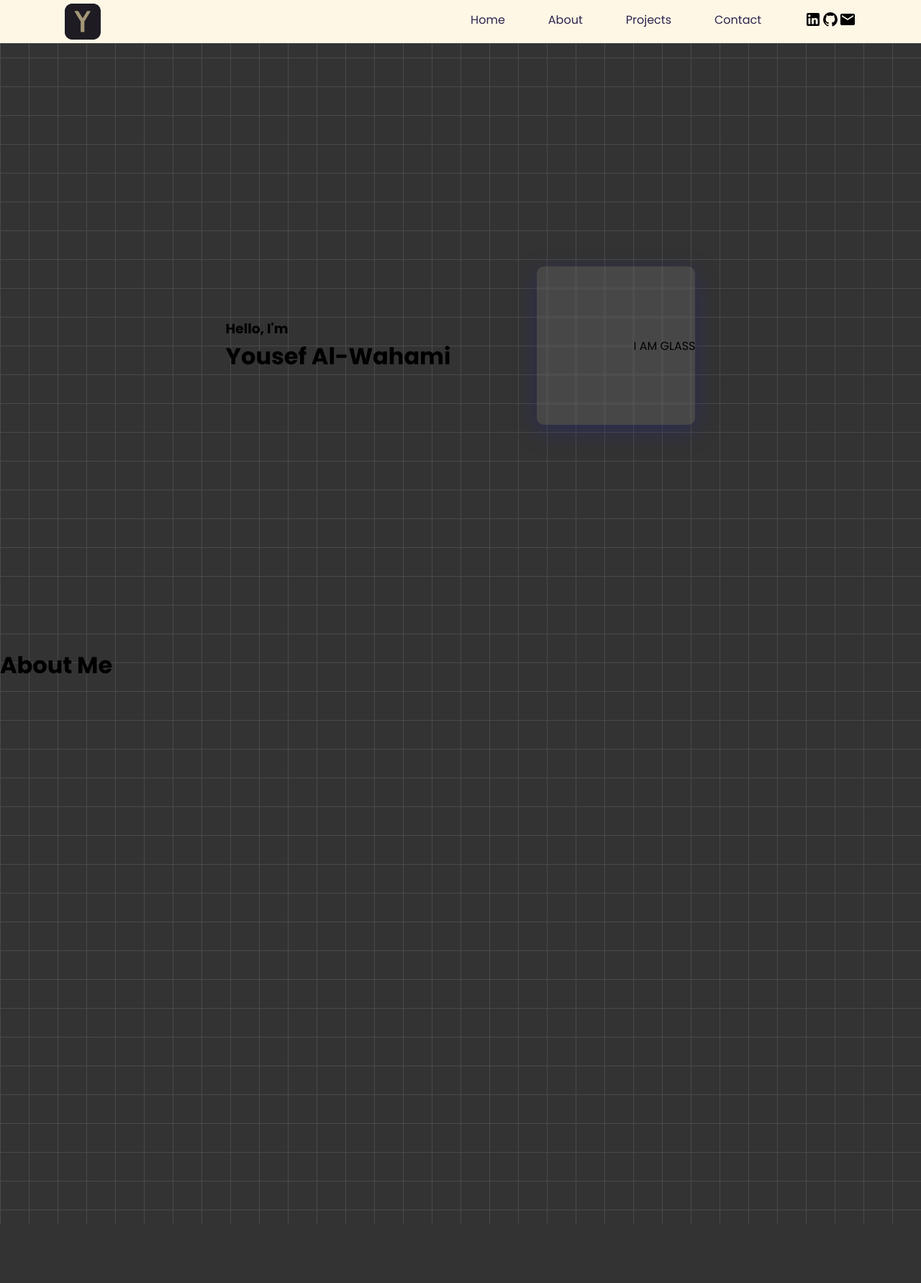
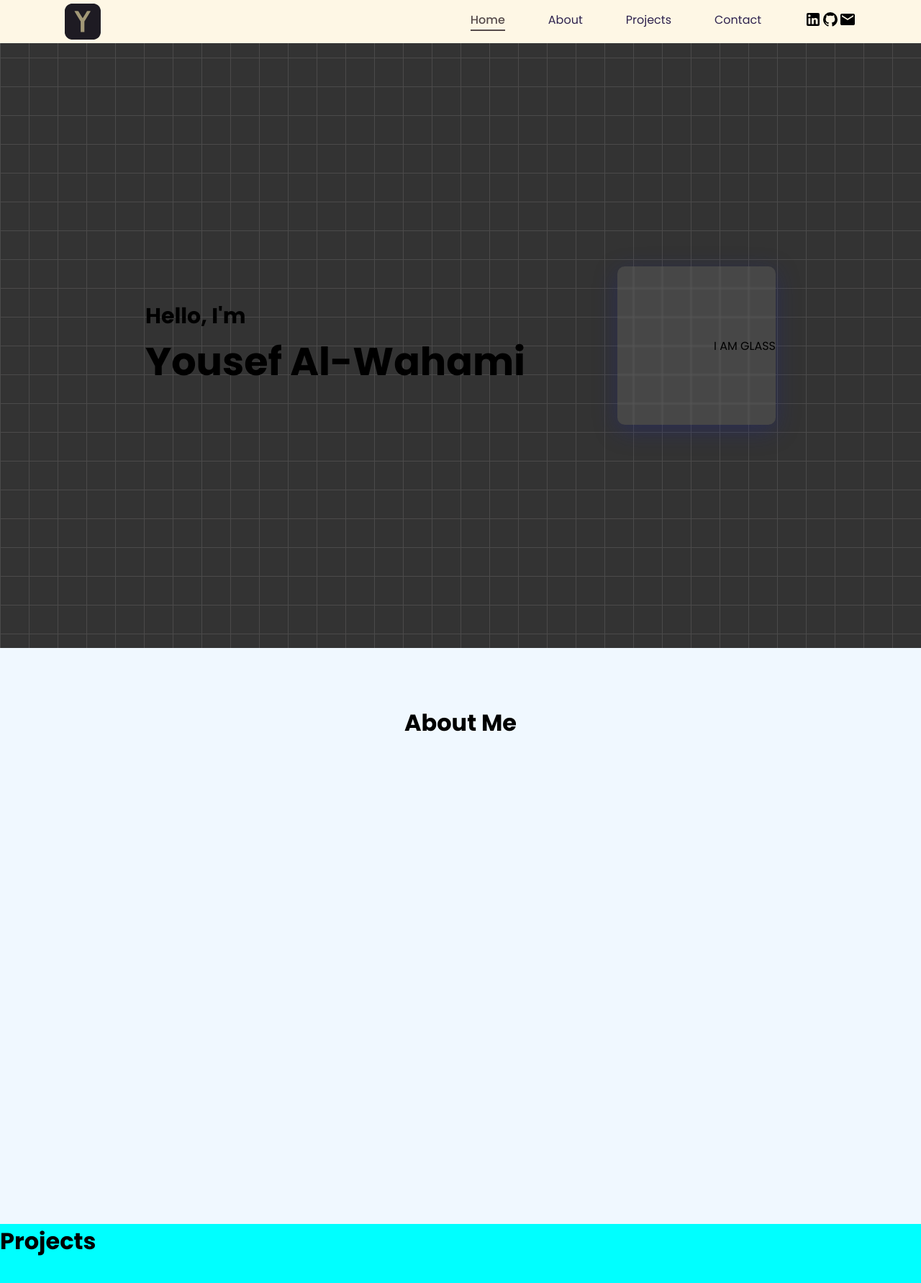
Before and after one commit to wahamiyousef/oldSite2_wahamiyousef.github.io, a React (Create React App) app: page / in a window 1280 px wide. Shown: the top 1782 px of the page at 72% size. Before the commit the page ends 1700 px from the top, so only its background shows below. Built offline with nearby package versions, Linux system fonts and the light colour scheme.

Commit message:
home, about pages

```diff
--- a/src/App.js
+++ b/src/App.js
@@ -4,6 +4,7 @@ import { BrowserRouter, Routes, Route, createBrowserRouter, RouterProvider } fro
 
 import Home from './pages/Home.js'
 import About from './pages/About.js'
+import Projects from './pages/Projects.js'
 
 function App() {
   return (
@@ -11,6 +12,7 @@ function App() {
       <Navbar />
       <Home />
       <About />
+      <Projects />
     </div>
 
     /* Multi-page routing
--- a/src/components/Navbar.js
+++ b/src/components/Navbar.js
@@ -12,6 +12,7 @@ import '../styles/navbar.css'
 const Navbar = () => {
   const [showNavbar, setShowNavbar] = useState(false);
   const [isScrolled, setIsScrolled] = useState(false);
+  const [activeSection, setActiveSection] = useState('home');
 
   const handleShowNavbar = () => {
     setShowNavbar(!showNavbar)
@@ -23,7 +24,23 @@ const Navbar = () => {
     } else {
       setIsScrolled(false);
     }
+
+    const sections = ['home', 'about', 'projects', 'contact'];
+    let currentSection = '';
+
+    sections.forEach((section) => {
+      const sectionElement = document.getElementById(section);
+      if (sectionElement) {
+        const rect = sectionElement.getBoundingClientRect();
+        if (rect.top <= 100 && rect.bottom >= 100) {
+          currentSection = section;
+        }
+      }
+    });
+
+    setActiveSection(currentSection);
   };
+
 
   useEffect(() => {
     window.addEventListener('scroll', handleScroll);
@@ -39,26 +56,26 @@ const Navbar = () => {
           <img src={Logo} style={{height: '50px', width: '50px'}} />
         </div>
         <div className="menu-icon" onClick={handleShowNavbar}>
-          <img src={Hamburger} style={{height: '50px', width: '50px'}}/>
+          <img src={Hamburger} style={{height: '50px', width: '50px'}} alt="Menu" />
         </div>
-        <div className={`nav-elements  ${showNavbar && 'active'}`}>
+        <div className={`nav-elements ${showNavbar ? 'active' : ''}`}>
           <ul>
             <li>
-              <a href="#">Home</a>
+              <a href="#" className={activeSection === 'home' ? 'active' : ''}>Home</a>
             </li>
             <li>
-              <a href="#about">About</a>
+              <a href="#about" className={activeSection === 'about' ? 'active' : ''}>About</a>
             </li>
             <li>
-              <a href="#projects">Projects</a>
+              <a href="#projects" className={activeSection === 'projects' ? 'active' : ''}>Projects</a>
             </li>
             <li>
-              <a href="#contact">Contact</a>
+              <a href="#contact" className={activeSection === 'contact' ? 'active' : ''}>Contact</a>
             </li>
-            <div>
-              <a class="icons" href="https://www.linkedin.com/in/yousef-al-wahami" target="_blank"><img src={Linkedin}/></a>
-              <a class="icons" href="https://github.com/wahamiyousef" target="_blank"><img src={Github}/></a>
-              <a class="icons" href="mailto:alwahamiyousef@gmail.com"><img src={Email}/></a>
+            <div className='social-icon'>
+              <a className="icons" href="https://www.linkedin.com/in/yousef-al-wahami" target="_blank"><img src={Linkedin} alt="LinkedIn"/></a>
+              <a className="icons" href="https://github.com/wahamiyousef" target="_blank"><img src={Github} alt="GitHub"/></a>
+              <a className="icons" href="mailto:alwahamiyousef@gmail.com"><img src={Email} alt="Email" /></a>
             </div>
 
             {/*
--- a/src/pages/About.js
+++ b/src/pages/About.js
@@ -1,8 +1,9 @@
 import React from 'react'
+import '../styles/about.css'
 
 function About() {
   return (
-    <div style={{height: '100vh'}}>
+    <div id='about' className='aboutContainer'>
       <h1>About Me</h1>
     </div>
   )
--- a/src/pages/Home.js
+++ b/src/pages/Home.js
@@ -3,7 +3,7 @@ import '../styles/home.css'
 
 function Home() {
   return (
-    <div className="home">
+    <div id="home" className="home">
       <div className="intro" style={{alignItems: 'flex-start'}}>
         <h3>Hello, I'm</h3>
         <h1>Yousef Al-Wahami</h1>
--- /dev/null
+++ b/src/pages/Projects.js
@@ -0,0 +1,12 @@
+import React from 'react'
+import '../styles/projects.css'
+
+function Projects() {
+  return (
+    <div id="projects" className='projectsContainer'>
+      <h1>Projects</h1>
+    </div>
+  )
+}
+
+export default Projects
--- /dev/null
+++ b/src/styles/about.css
@@ -0,0 +1,9 @@
+.aboutContainer {
+  background-color: aliceblue;
+  height: 100vh;
+}
+
+.aboutContainer h1 {
+  text-align: center;
+  padding-top: 80px;
+}
--- a/src/styles/home.css
+++ b/src/styles/home.css
@@ -12,7 +12,7 @@
   width: 100%;
   padding: 100px 0;
   flex-direction: row;
-  gap: 120px;
+  gap: 10%;
 }
 .intro, .glass{
   /*
@@ -29,6 +29,15 @@
   flex-direction: column;
 }
 
+.intro h1{
+  font-size: 54px;
+  font-weight: bold;
+}
+.intro h3{
+  font-size: 30px;
+  font-weight: bold;
+}
+
 .glass{
   width: 220px;
   height: 220px;
--- a/src/styles/navbar.css
+++ b/src/styles/navbar.css
@@ -30,6 +30,7 @@
   border-bottom-right-radius: 30px;
   padding: 0 30px 0 30px;*/
 }
+
 @media (min-width: 769px) {
   .navbar.scrolled {
     position: sticky;
@@ -74,10 +75,14 @@
   text-decoration: none;
 }
 
+.nav-elements ul a:hover {
+  background-color: aliceblue;
+}
 .nav-elements ul a.active {
   color: #574c4c;
   font-weight: 500;
   position: relative;
+  transition: 0.3s ease-in-out;
 }
 
 .nav-elements ul a.active::after {
@@ -88,6 +93,7 @@
   width: 100%;
   height: 2px;
   background-color: #574c4c;
+
 }
 
 @media (max-width: 768px) {
--- /dev/null
+++ b/src/styles/projects.css
@@ -0,0 +1,4 @@
+.projectsContainer {
+  height: 100vh;
+  background-color: aqua;
+}
```
Also changed, not shown: src/assets/u9jm136r7vim04lwuro.svg (deleted).
